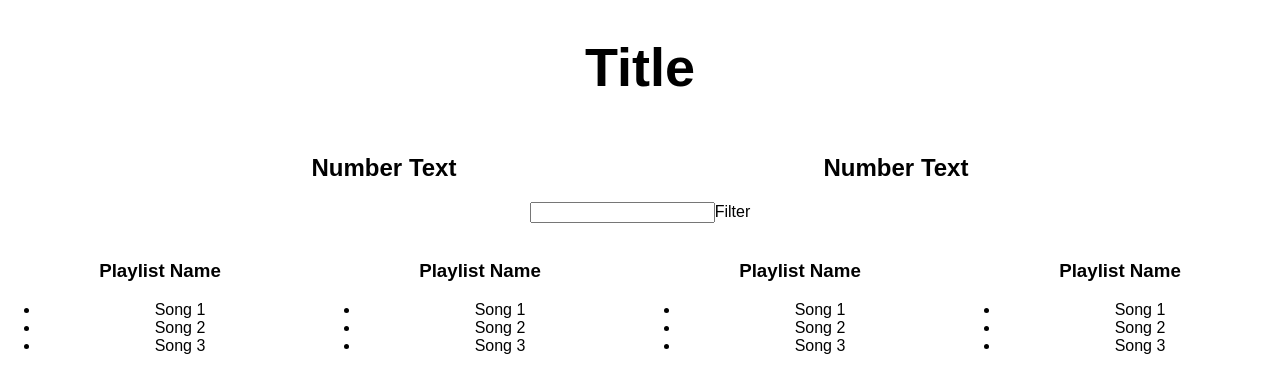
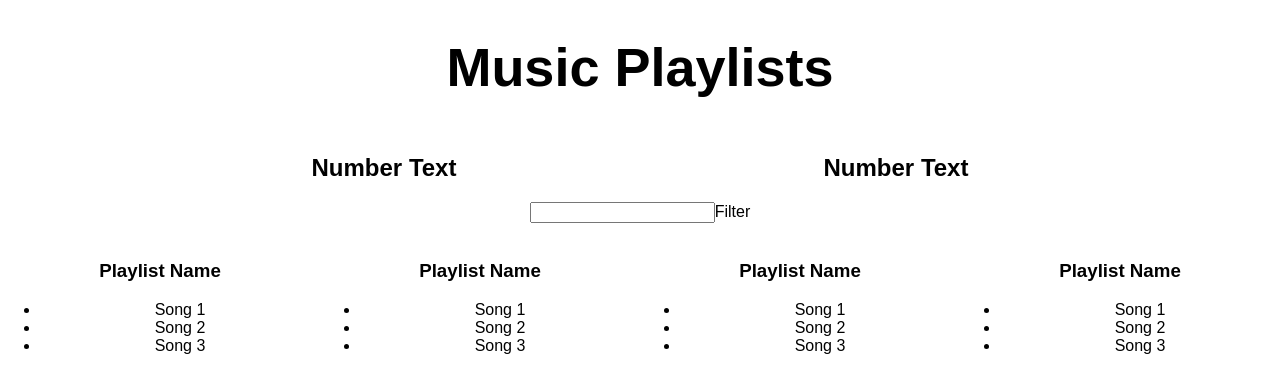
Before and after one commit to iesvs/Listas, a React (Create React App) app: page / in a window 1280 px wide. Shown: the top 392 px of the page. Built offline with nearby package versions, Linux system fonts and the light colour scheme.

Commit message:
CAmbio de titulo

```diff
--- a/src/App.js
+++ b/src/App.js
@@ -45,7 +45,7 @@
 		let appName = "Validacion de los CFDIs"
 		return (
 			<div className="App">
-				<h1 style={{...defaultStyle, "font-size": "54px"}}>Title</h1>
+				<h1 style={{...defaultStyle, "font-size": "54px"}}>Music Playlists</h1>
 				<Aggregate/>
 				<Aggregate/>
 				<Filter/>
```
